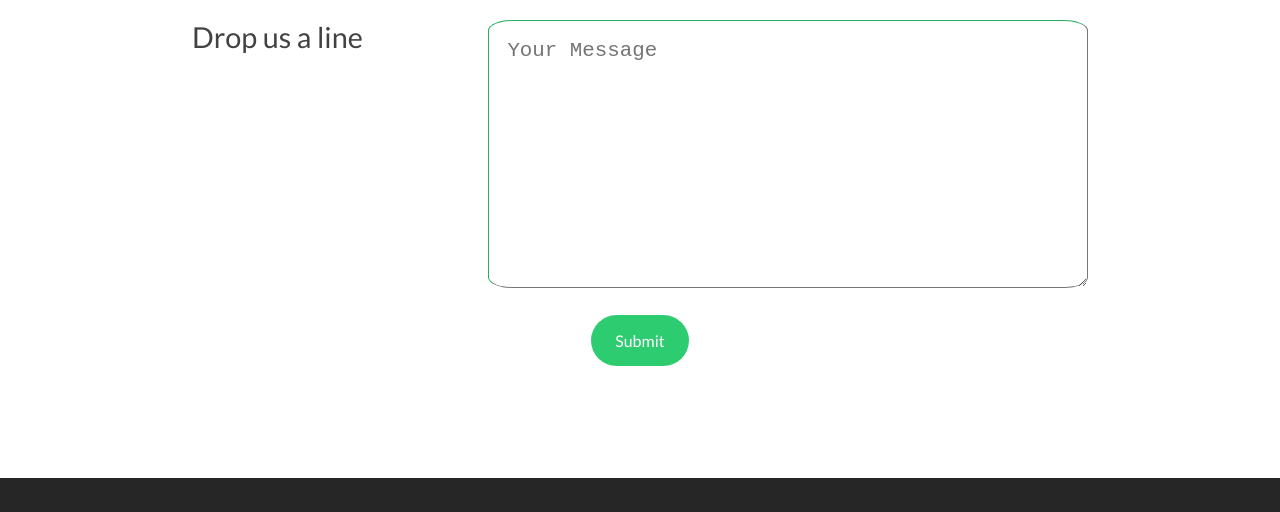
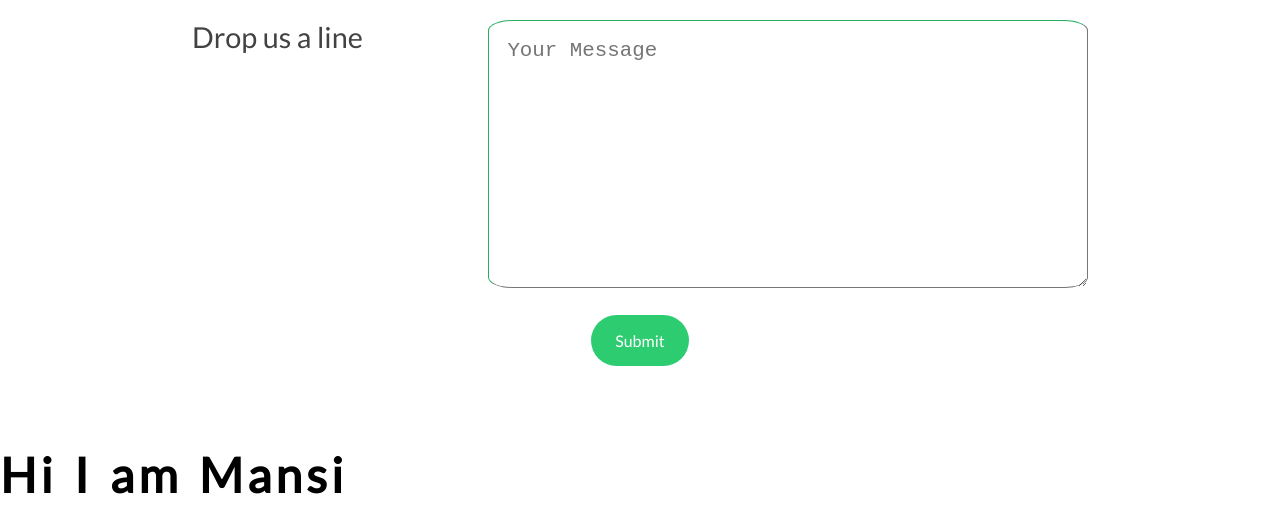
Before and after one commit to Mansi24jain/foodapp, a plain HTML site: page index.html in a window 1280 px wide. Shown: the part 5408-5920 px from the top of the page. Drawn offline with Linux system fonts and the light colour scheme.

Commit message:
commit again

```diff
--- a/index.html
+++ b/index.html
@@ -332,6 +332,9 @@
 				</div>
 			</form>
 		</section>
+		<section>
+			<h1>Hi I am Mansi</h1>
+		</section>
 		<footer>
 			<div class="last">
 				<ul class="last-parent">
```
